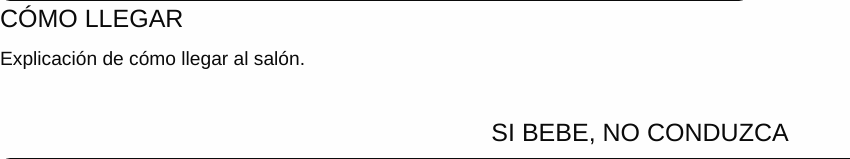
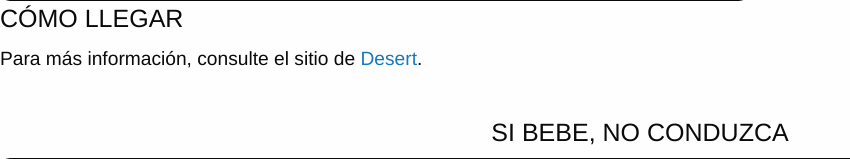
Before and after one commit to gromarion/Florcha15, a Rails app: page /party/index in a window 1280 px wide. Shown: the part 5693-5852 px from the top of the page, without its empty margins (0-850 px from the left). Run offline with Rails 7, Linux system fonts and the light colour scheme; style sheets or scripts are compiled from the project's sources; some libraries are stand-ins or nearby versions.

Commit message:
Added target blank to links.

```diff
--- a/app/views/party/index.html.slim
+++ b/app/views/party/index.html.slim
@@ -18,7 +18,7 @@ br
     h4
       = t('party.how_to_get.title')
     p.justified-text
-      = t('party.how_to_get.info')
+      = t('party.how_to_get.info').html_safe
 br
 .row
   large-6.small-6.columns
--- a/config/locales/es.yml
+++ b/config/locales/es.yml
@@ -37,10 +37,10 @@ es:
     title: La fiesta
     party_section:
       title: LA FIESTA
-      info: Te espero el Sábado 27 de Junio a las 21 hs en el salón <a href='http://desert-eventos.com.ar/'>Desert</a>. La entrada se encuentra en Ruta Panamericana S/n - Vistalba.
+      info: Te espero el Sábado 27 de Junio a las 21 hs en el salón <a href='http://desert-eventos.com.ar/' target='blank'>Desert</a>. La entrada se encuentra en Ruta Panamericana S/n - Vistalba.
     how_to_get:
       title: CÓMO LLEGAR
-      info: Explicación de cómo llegar al salón.
+      info: "Para más información, consulte el sitio de <a href='http://desert-eventos.com.ar/' target='blank'>Desert</a>."
     dont_drive_drunk: 'SI BEBE, NO CONDUZCA'
     if_rains:
       title: SI LLUEVE
@@ -48,7 +48,7 @@ es:
       message_link: mensaje
     photos_soon: ¡Próximamente las fotos de la fiesta!
   footer:
-    info: 'Sitio web creado y diseñado por Germán Rodrigo Romarión - 2015 | <a href="//www.iubenda.com/privacy-policy/776506"> Política de privacidad </a>'
+    info: 'Sitio web creado y diseñado por Germán Rodrigo Romarión - 2015 | <a href="//www.iubenda.com/privacy-policy/776506" target="blank"> Política de privacidad </a>'
   invited_stars:
     title: Estrellas Invitadas
     beba: Abuela Beba
@@ -71,7 +71,7 @@ es:
     macarena: Maca
   welcome:
     the_party: LA FIESTA
-    party_address: Sábado 27 de Junio a las 21 hs en el salón <a href='http://desert-eventos.com.ar/'>Desert</a>. La entrada se encuentra en Ruta Panamericana S/n - Vistalba.
+    party_address: Sábado 27 de Junio a las 21 hs en el salón <a href='http://desert-eventos.com.ar/' target='blank'>Desert</a>. La entrada se encuentra en Ruta Panamericana S/n - Vistalba.
     my_parents: MIS PAPIS
     thanks: ¡Gracias por todo!
     rsvp: CONFIRMAR ASISTENCIA
```
